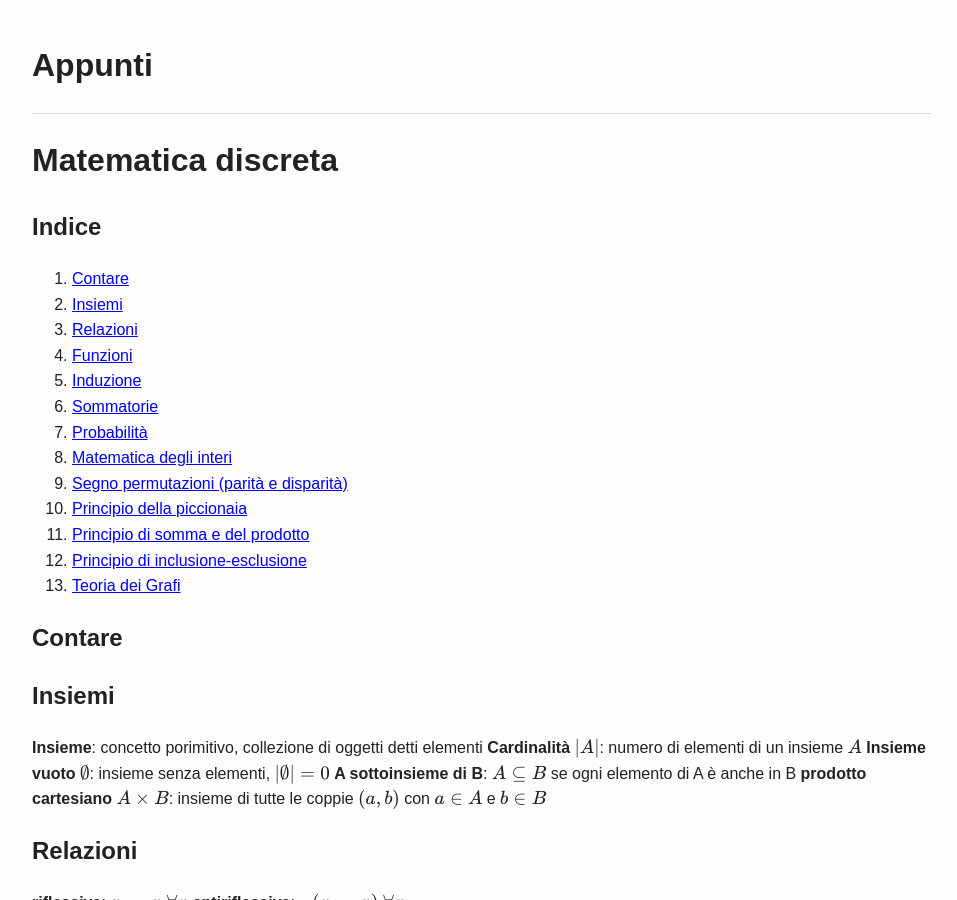
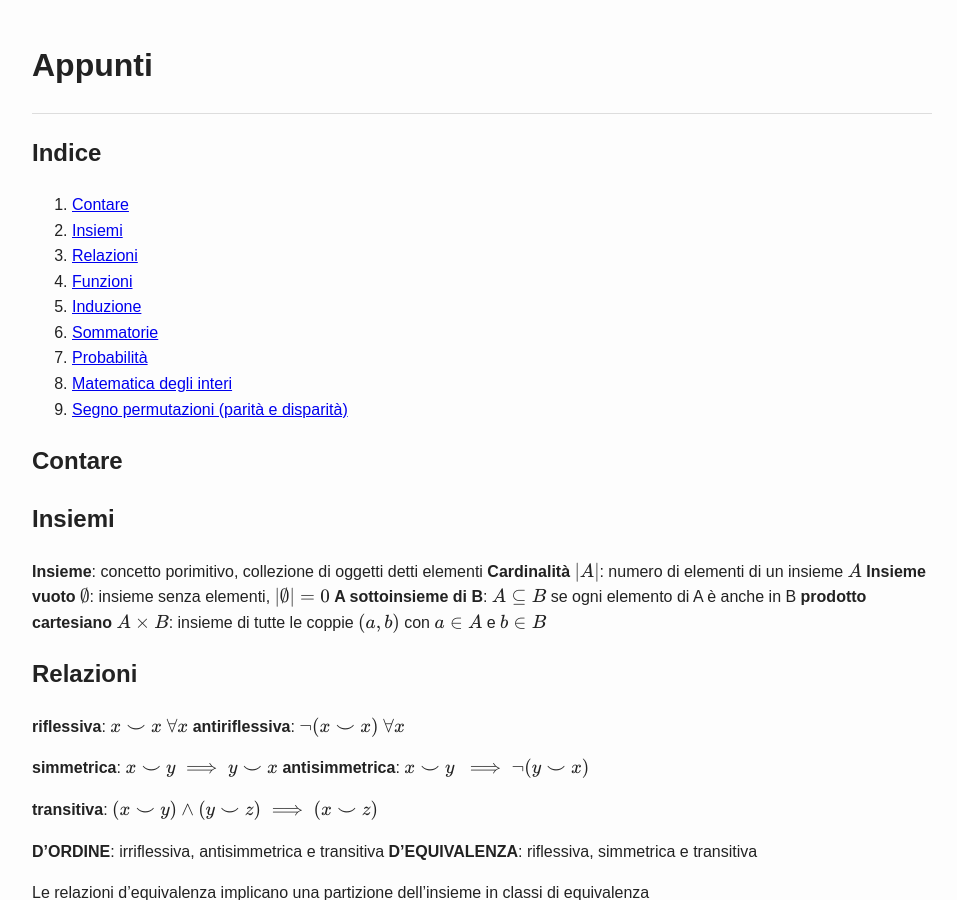
Before and after one commit to comarandr/comarandr.github.io, a Jekyll site: the page built from Discreta1.md, in a window 1280 px wide and 900 px high. Shown: the whole window, without its empty margins (158-1115 px from the left). Built offline with Jekyll 4.4.1, drawn with Linux system fonts in a browser that asks for light colours; our own code applies the rules of GitHub Pages for plain Markdown files.

```diff
--- a/Discreta1.md
+++ b/Discreta1.md
@@ -1,4 +1,8 @@
-# Matematica discreta
+---
+layout: default
+title: Discreta 1
+permalink: /discreta1/
+---
 
 ## Indice
 
@@ -11,10 +15,6 @@
 7. [Probabilità](#probabilità)
 8. [Matematica degli interi](#matematica-degli-interi)
 9. [Segno permutazioni (parità e disparità)](#segno-permutazioni-parità-e-disparità)
-10. [Principio della piccionaia](#principio-della-piccionaia)
-11. [Principio di somma e del prodotto](#principio-di-somma-e-del-prodotto)
-12. [Principio di inclusione-esclusione](#principio-di-inclusione-esclusione)
-13. [Teoria dei Grafi](#teoria-dei-grafi)
 
 ## Contare
 
```
Also changed, not shown: MatematicaDiscreta.md (+5 -1 lines), algebraSchemi.md (+28 -11 lines), index.md (+5 -3 lines).
